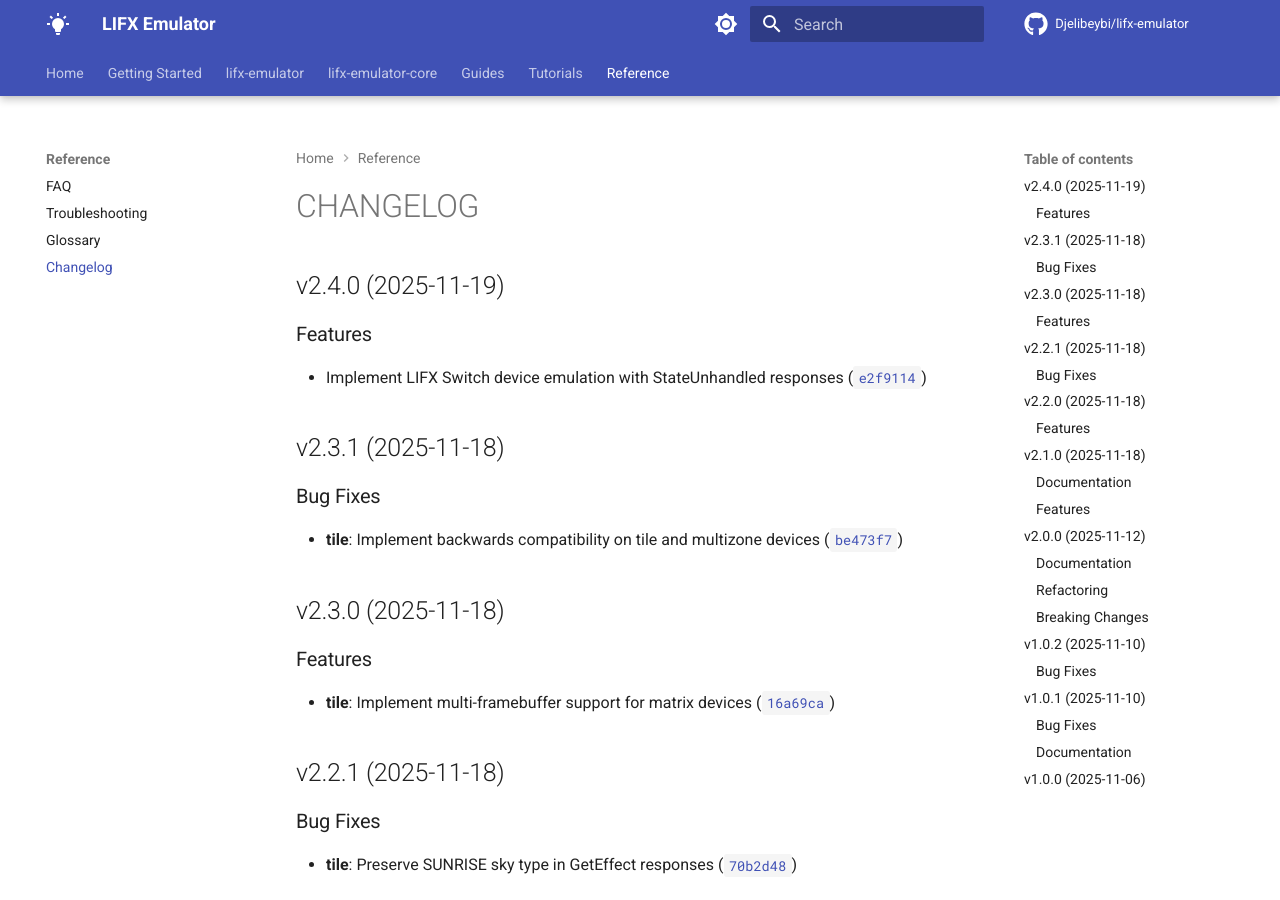
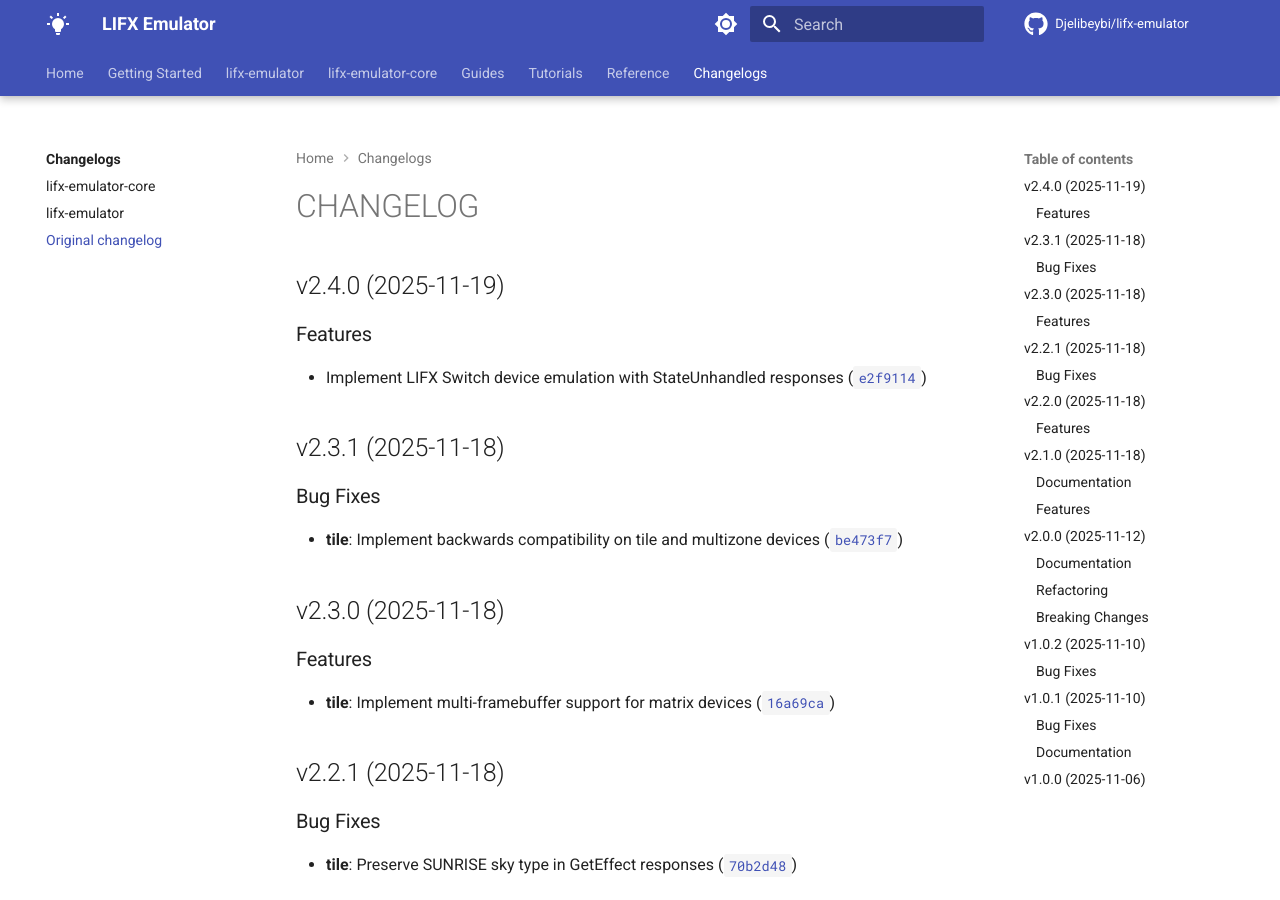
Before and after one commit to Djelibeybi/lifx-emulator, an MkDocs documentation site: the page built from docs/changelogs/changelog.md, in a window 1280 px wide and 900 px high. Built offline with MkDocs 1.6.1 and Material for MkDocs 9.7.7, drawn with Linux system fonts in a browser that asks for light colours; comment, search, counter and statistics services are not loaded; the version menu is left out.

Commit message:
docs: add changelogs for each package
Signed-off-by: Avi Miller <me@dje.li>

```diff
--- a/docs/changelog.md
+++ b/docs/changelogs/changelog.md
@@ -1,6 +1,5 @@
 # CHANGELOG
 
-<!-- version list -->
 
 ## v2.4.0 (2025-11-19)
 
--- a/mkdocs.yml
+++ b/mkdocs.yml
@@ -260,7 +260,12 @@
   - FAQ: faq.md
   - Troubleshooting: reference/troubleshooting.md
   - Glossary: reference/glossary.md
-  - Changelog: changelog.md
+
+- Changelogs:
+  - changelogs/index.md
+  - lifx-emulator-core: changelogs/core-changelog.md
+  - lifx-emulator: changelogs/app-changelog.md
+  - Original changelog: changelogs/changelog.md
 
 extra:
   social:
```
Also changed, not shown: docs/changelogs/app-changelog.md (added, +1 -0 lines), docs/changelogs/core-changelog.md (added, +1 -0 lines), docs/changelogs/index.md (added, +20 -0 lines), docs/index.md (+1 -1 lines).
